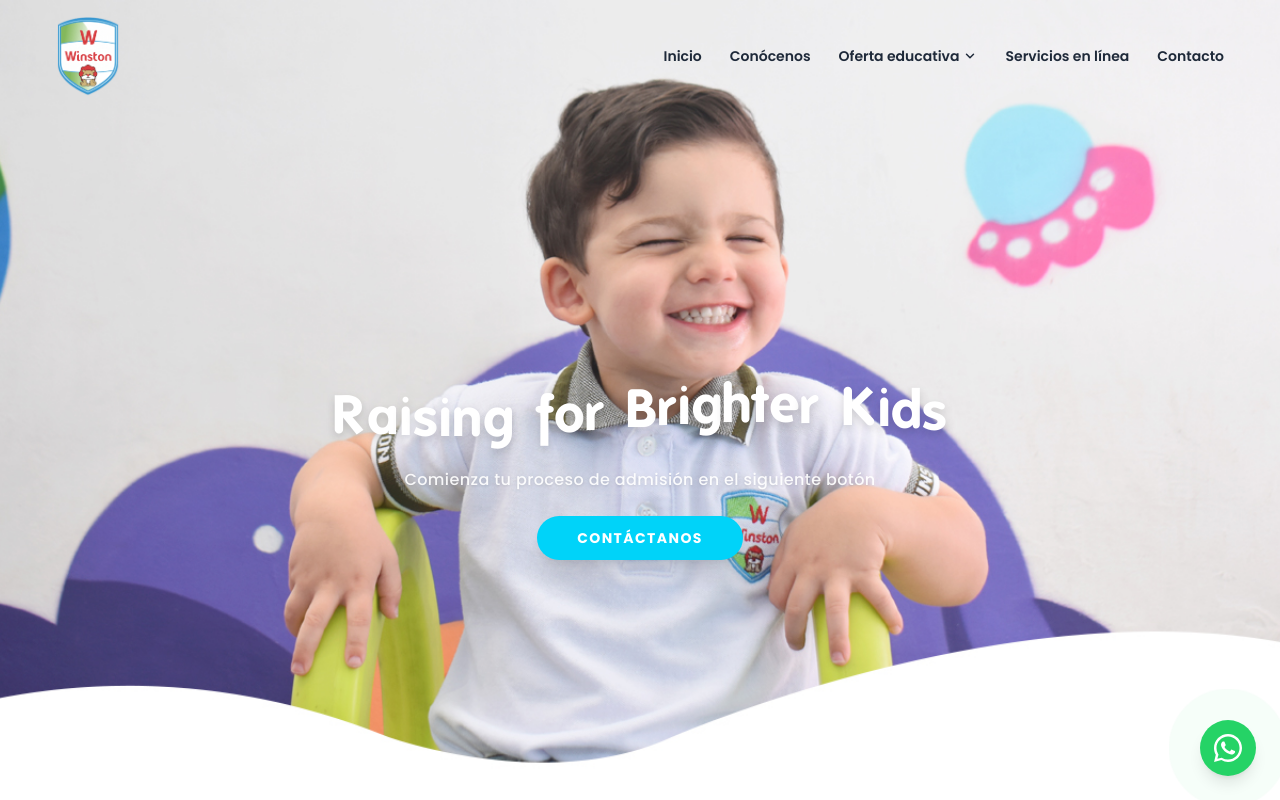
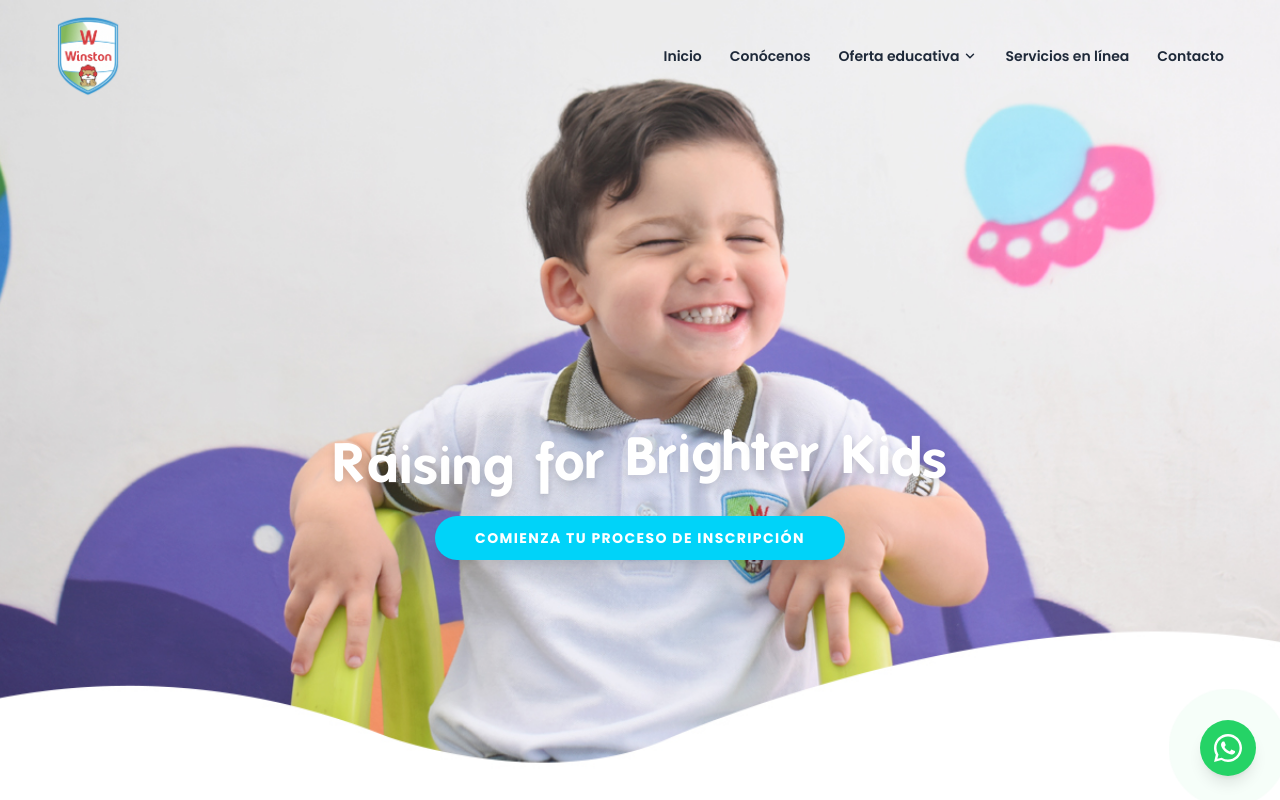
Before and after one commit to Sistemas-cloud/educativo-winston, a Next.js app: page / in a window 1280 px wide. Shown: the top 800 px of the page. Built offline with nearby package versions, Linux system fonts and the light colour scheme.

Commit message:
fix: texto del boton CTA del hero cambiado a proceso de inscripcion
Made-with: Cursor

```diff
--- a/src/app/components/HeroText.tsx
+++ b/src/app/components/HeroText.tsx
@@ -36,19 +36,15 @@ export default function HeroText() {
         ))}
       </h1>
 
-      {/* 2026-04-17: Texto introductorio al proceso de admisión. */}
-      <p className="text-[clamp(0.65rem,2vw,1rem)] font-medium tracking-wide text-white/90 drop-shadow">
-        Comienza tu proceso de admisión en el siguiente botón
-      </p>
-
       {/* Botón CTA */}
+      {/* 2026-04-17: Texto del botón cambiado a "Comienza tu proceso de inscripción" según indicación del cliente. */}
       <Link
         href="/contacto"
         // 2026-04-13: Botón más compacto en móvil para no tapar contenido visual.
         // 2026-04-13: Se unifica el CTA al azul institucional exacto #00D3F9.
         className="inline-block rounded-full bg-[#00D3F9] px-7 py-2.5 text-xs font-bold tracking-[0.2em] text-white shadow-xl transition-all duration-200 hover:scale-105 hover:bg-[#00BFE0] focus-visible:outline-2 focus-visible:outline-white md:px-10 md:py-3 md:text-sm md:tracking-widest"
       >
-        CONTÁCTANOS
+        COMIENZA TU PROCESO DE INSCRIPCIÓN
       </Link>
     </div>
   );
```
